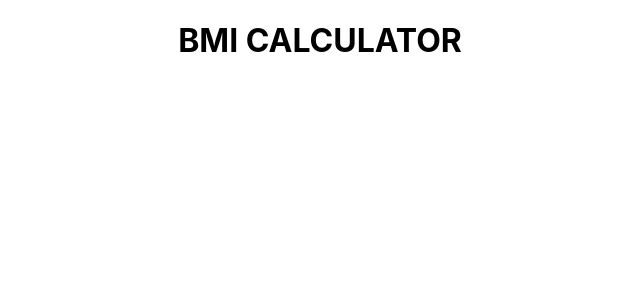
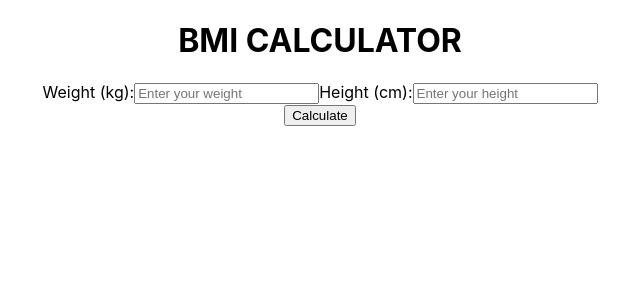
Before and after one commit to KrunoMirkovski/BMI-Calculator-, a React (Create React App) app: page / in a window 1280 px wide. Shown: the top 300 px of the page, without its empty margins (320-960 px from the left). Built offline with nearby package versions, Linux system fonts and the light colour scheme.

Commit message:
"Add 'Calculate' button and dsplay result and status after calculation

```diff
--- a/src/BmiCalculator.js
+++ b/src/BmiCalculator.js
@@ -3,6 +3,8 @@ import React, { useState } from "react";
 const BmiCalculator = () => {
   const [weight, setWeight] = useState("");
   const [height, setHeight] = useState("");
+  const [bmi, setBmi] = useState(null);
+  const [status, setStatus] = useState("");
 
   const calculateBMI = () => {
     if (!weight || !height) {
@@ -15,7 +17,20 @@ const BmiCalculator = () => {
       parseFloat(weight) /
       (heightInMeters * heightInMeters)
     ).toFixed(2);
-    console.log(bmiValue);
+    setBmi(bmiValue);
+
+    let bmiStatus = "";
+    if (bmiValue < 18.5) {
+      bmiStatus = "Underweight";
+    } else if (bmiValue < 24.9) {
+      bmiStatus = "Normal weight";
+    } else if (bmiValue < 29.9) {
+      bmiStatus = "Overweight";
+    } else {
+      bmiStatus = "Obesity";
+    }
+    setStatus(bmiStatus);
+  };
 
   return (
     <div className="container">
@@ -26,6 +41,7 @@ const BmiCalculator = () => {
             type="number"
             value={weight}
             onChange={(e) => setWeight(e.target.value)}
+            placeholder="Enter your weight"
           />
         </label>
         <label>
@@ -34,12 +50,19 @@ const BmiCalculator = () => {
             type="number"
             value={height}
             onChange={(e) => setHeight(e.target.value)}
+            placeholder="Enter your height"
           />
         </label>
       </div>
+      <button onClick={calculateBMI}>Calculate</button>
+      {bmi && (
+        <div className="result">
+          <h3>Your BMI: {bmi}</h3>
+          <h3>Status: {status}</h3>
+        </div>
+      )}
     </div>
   );
 };
-};
 
 export default BmiCalculator;
```
Lines whose indentation alone changed are shown as unchanged.
